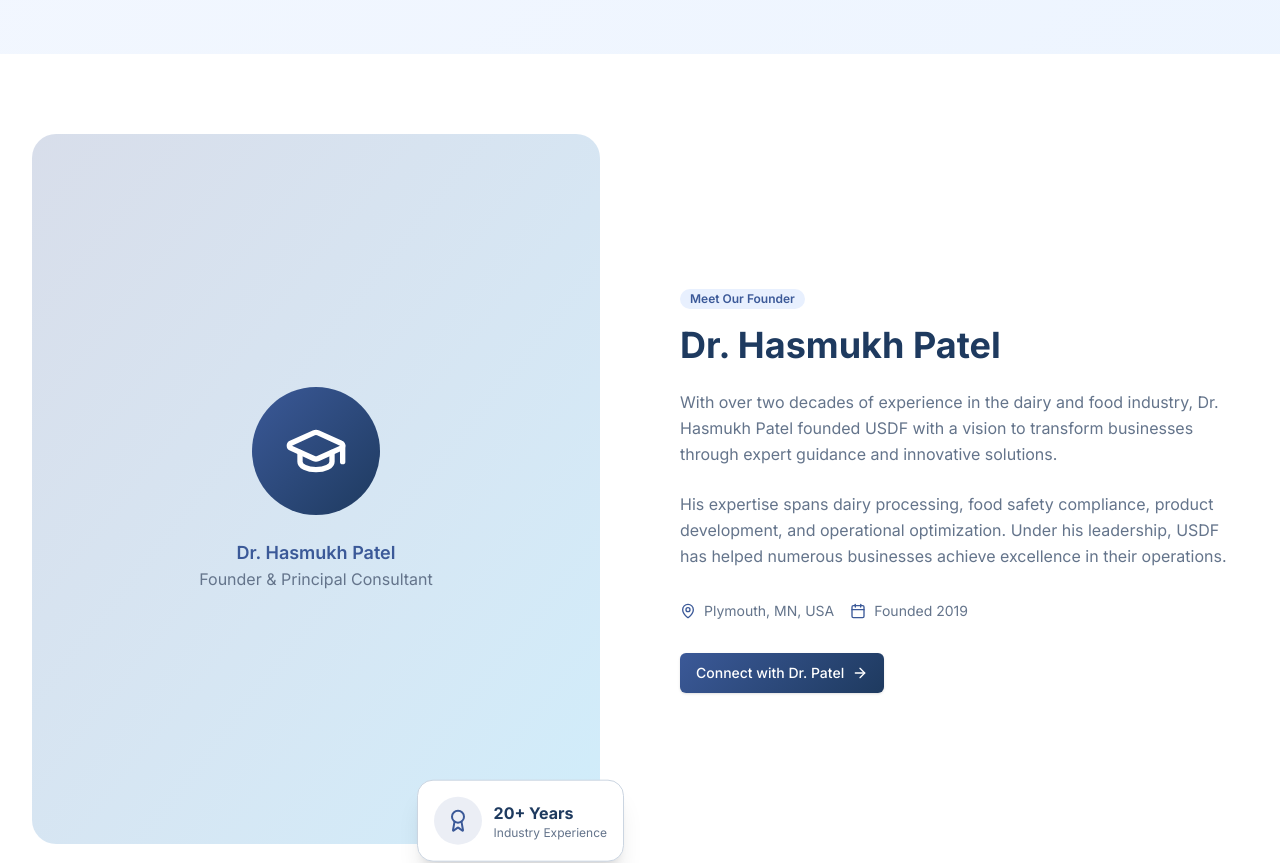
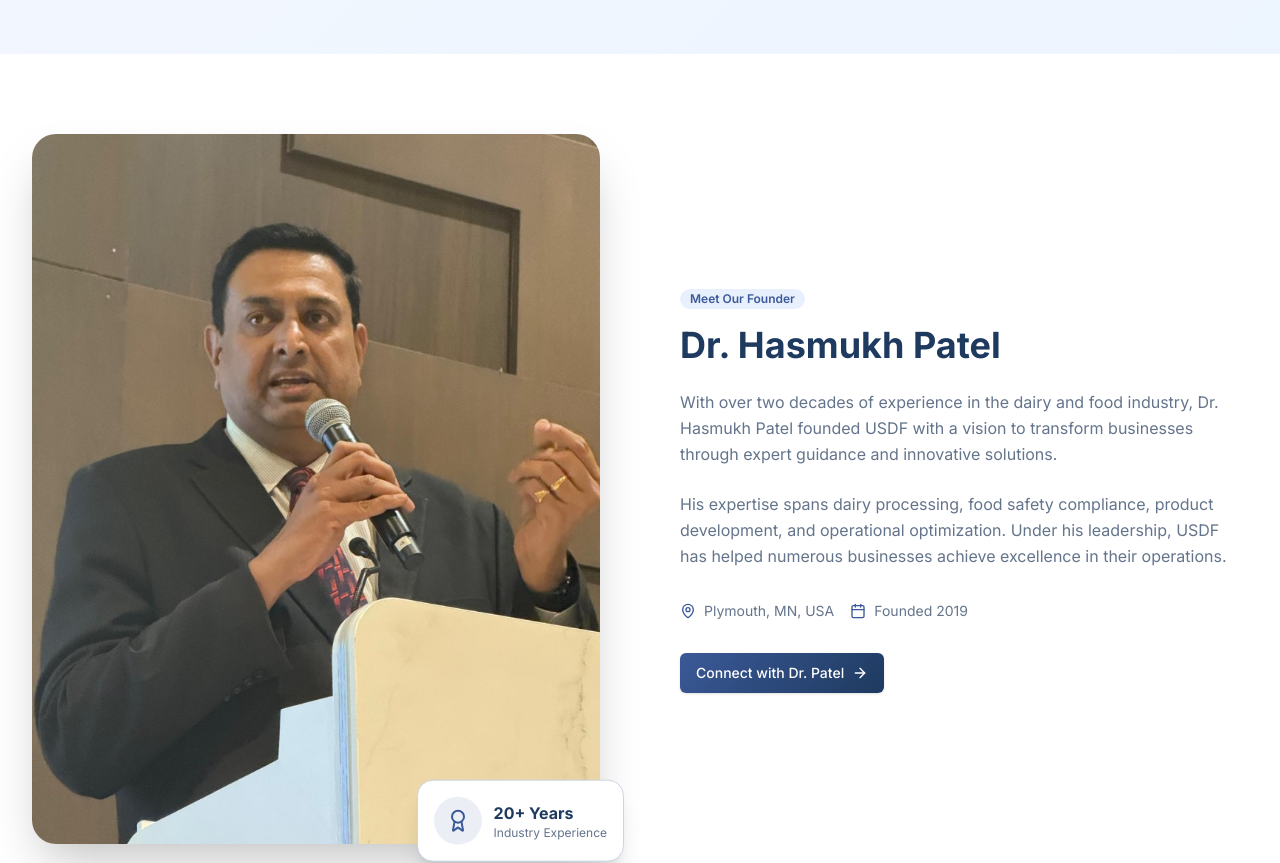
Before and after one commit to ShreyaSolanki17/USDF, a Next.js app: page /about in a window 1280 px wide. Shown: the part 560-1423 px from the top of the page. Built offline with nearby package versions, Linux system fonts and the light colour scheme.

Commit message:
Image add

```diff
--- a/src/app/about/page.tsx
+++ b/src/app/about/page.tsx
@@ -135,15 +135,13 @@ export default function AboutPage() {
                                 viewport={{ once: true }}
                             >
                                 <div className="relative">
-                                    {/* Placeholder for founder image */}
-                                    <div className="aspect-[4/5] rounded-3xl bg-gradient-to-br from-primary/20 to-accent/20 flex items-center justify-center overflow-hidden">
-                                        <div className="text-center p-8">
-                                            <div className="w-32 h-32 mx-auto rounded-full gradient-blue flex items-center justify-center mb-6">
-                                                <GraduationCap className="w-16 h-16 text-white" />
-                                            </div>
-                                            <p className="text-lg font-semibold text-primary">Dr. Hasmukh Patel</p>
-                                            <p className="text-muted-foreground">Founder & Principal Consultant</p>
-                                        </div>
+                                    {/* Founder image */}
+                                    <div className="aspect-[4/5] rounded-3xl overflow-hidden shadow-2xl">
+                                        <img
+                                            src="/Images/hasmukh-patel.jpg"
+                                            alt="Dr. Hasmukh Patel - Founder & Principal Consultant"
+                                            className="w-full h-full object-cover"
+                                        />
                                     </div>
 
                                     {/* Floating badge */}
--- a/src/components/ui/footer.tsx
+++ b/src/components/ui/footer.tsx
@@ -26,13 +26,11 @@ export function Footer() {
                     {/* Brand Column */}
                     <div className="lg:col-span-1">
                         <Link href="/" className="flex items-center gap-3 mb-6">
-                            <div className="w-12 h-12 rounded-xl gradient-blue flex items-center justify-center">
-                                <Milk className="w-7 h-7 text-white" />
-                            </div>
-                            <div className="flex flex-col">
-                                <span className="font-bold text-xl text-white">USDF</span>
-                                <span className="text-[10px] text-slate-400 font-medium tracking-wide">Dairy & Foods Consulting</span>
-                            </div>
+                            <img
+                                src="/Images/usdf-logo.png"
+                                alt="US Dairy & Foods Consulting LLC"
+                                className="w-20 h-20 object-contain"
+                            />
                         </Link>
                         <p className="text-slate-400 text-sm leading-relaxed mb-6">
                             USA&apos;s Top Food & Dairy Solutions Partner for Business Expansion.
```
Also changed, not shown: public/Images/hasmukh-patel.jpg (added).
